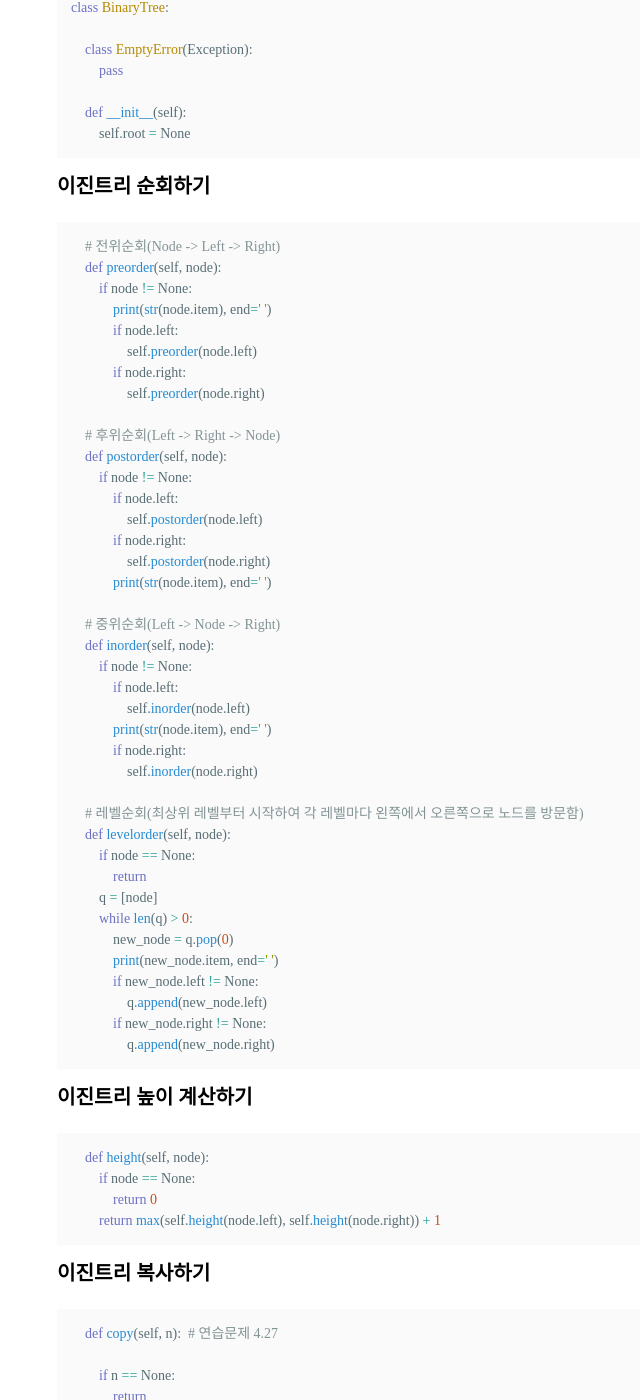
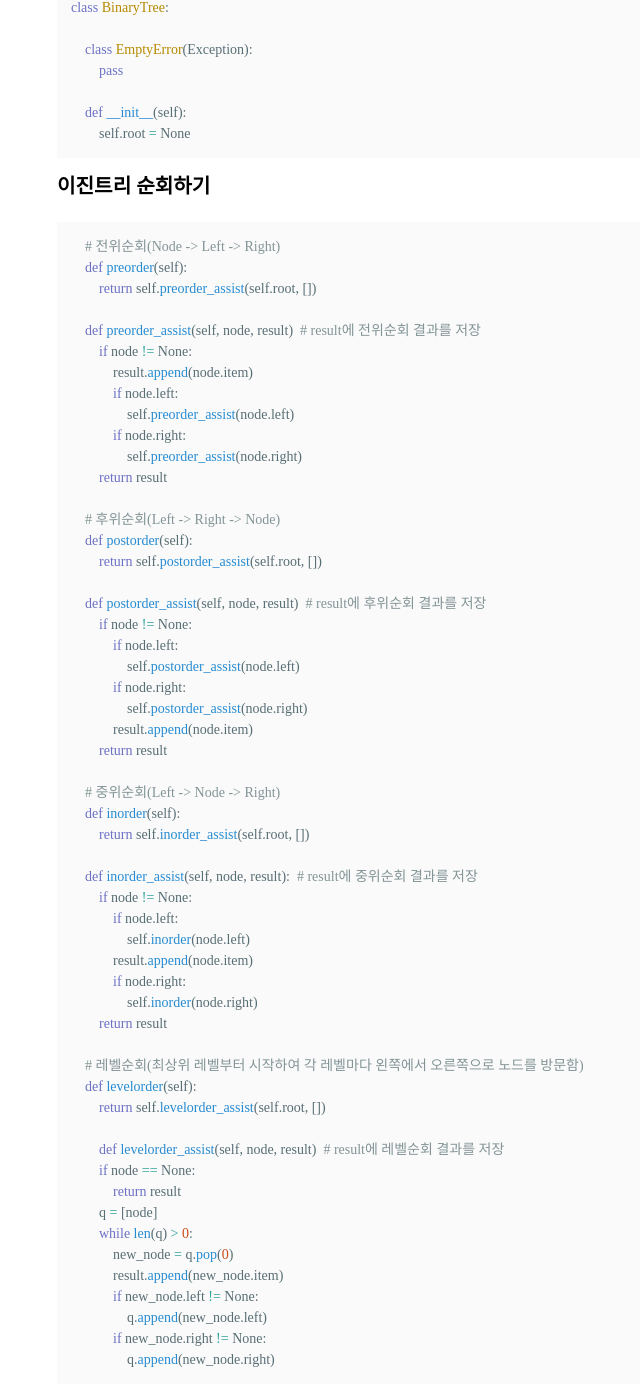
Before and after one commit to boreum0302/blog, a Jekyll site: the page built from _posts/2020-04-05-binary-tree-and-heap.md, in a window 1280 px wide and 1400 px high, scrolled down 2102 px. Shown: the whole window, without its empty margins (310-950 px from the left). Built offline with Jekyll 4.4.1, drawn with Linux system fonts in a browser that asks for light colours; nearby versions of some CDN libraries; some web fonts are replaced; formulas are drawn with MathJax 3.

Commit message:
Update 2020-04-05-binary-tree-and-heap.md

````diff
--- a/_posts/2020-04-05-binary-tree-and-heap.md
+++ b/_posts/2020-04-05-binary-tree-and-heap.md
@@ -61,40 +61,55 @@ class BinaryTree:
 
 ```python
     # 전위순회(Node -> Left -> Right)
-    def preorder(self, node):
+    def preorder(self):
+        return self.preorder_assist(self.root, [])
+
+    def preorder_assist(self, node, result)  # result에 전위순회 결과를 저장
         if node != None:
-            print(str(node.item), end=' ')
+            result.append(node.item)
             if node.left:
-                self.preorder(node.left)
+                self.preorder_assist(node.left)
             if node.right:
-                self.preorder(node.right)
+                self.preorder_assist(node.right)
+        return result
 
     # 후위순회(Left -> Right -> Node)
-    def postorder(self, node):
+    def postorder(self):
+        return self.postorder_assist(self.root, [])
+
+    def postorder_assist(self, node, result)  # result에 후위순회 결과를 저장
         if node != None:
             if node.left:
-                self.postorder(node.left)
+                self.postorder_assist(node.left)
             if node.right:
-                self.postorder(node.right)
-            print(str(node.item), end=' ')
+                self.postorder_assist(node.right)
+            result.append(node.item)
+        return result
 
     # 중위순회(Left -> Node -> Right)
-    def inorder(self, node):
+    def inorder(self):
+        return self.inorder_assist(self.root, [])
+
+    def inorder_assist(self, node, result):  # result에 중위순회 결과를 저장
         if node != None:
             if node.left:
                 self.inorder(node.left)
-            print(str(node.item), end=' ')
+            result.append(node.item)
             if node.right:
                 self.inorder(node.right)
+        return result
 
     # 레벨순회(최상위 레벨부터 시작하여 각 레벨마다 왼쪽에서 오른쪽으로 노드를 방문함)
-    def levelorder(self, node):
+    def levelorder(self):
+        return self.levelorder_assist(self.root, [])
+
+	def levelorder_assist(self, node, result)  # result에 레벨순회 결과를 저장
         if node == None:
-            return
+            return result
         q = [node]
         while len(q) > 0:
             new_node = q.pop(0)
-            print(new_node.item, end=' ')
+            result.append(new_node.item)
             if new_node.left != None:
                 q.append(new_node.left)
             if new_node.right != None:
````
